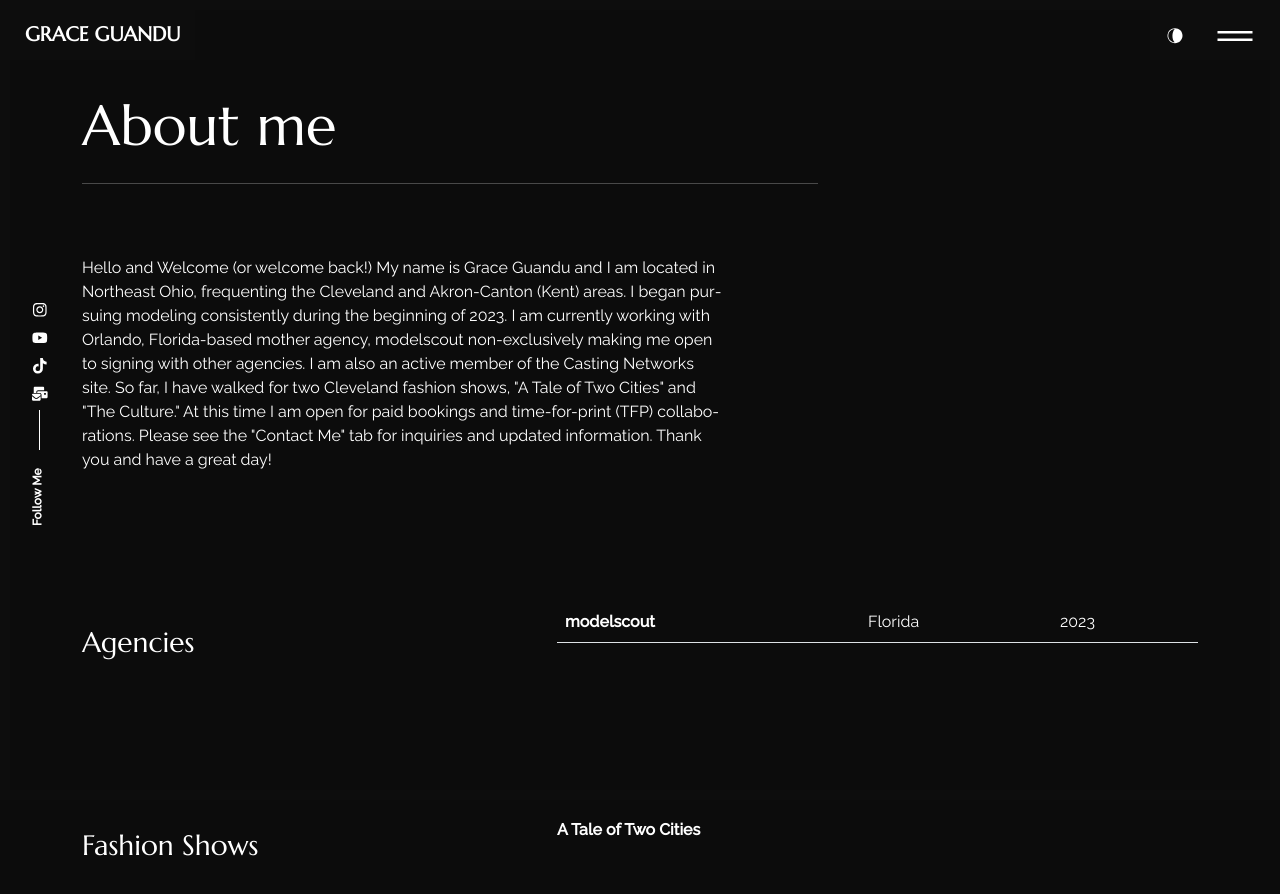
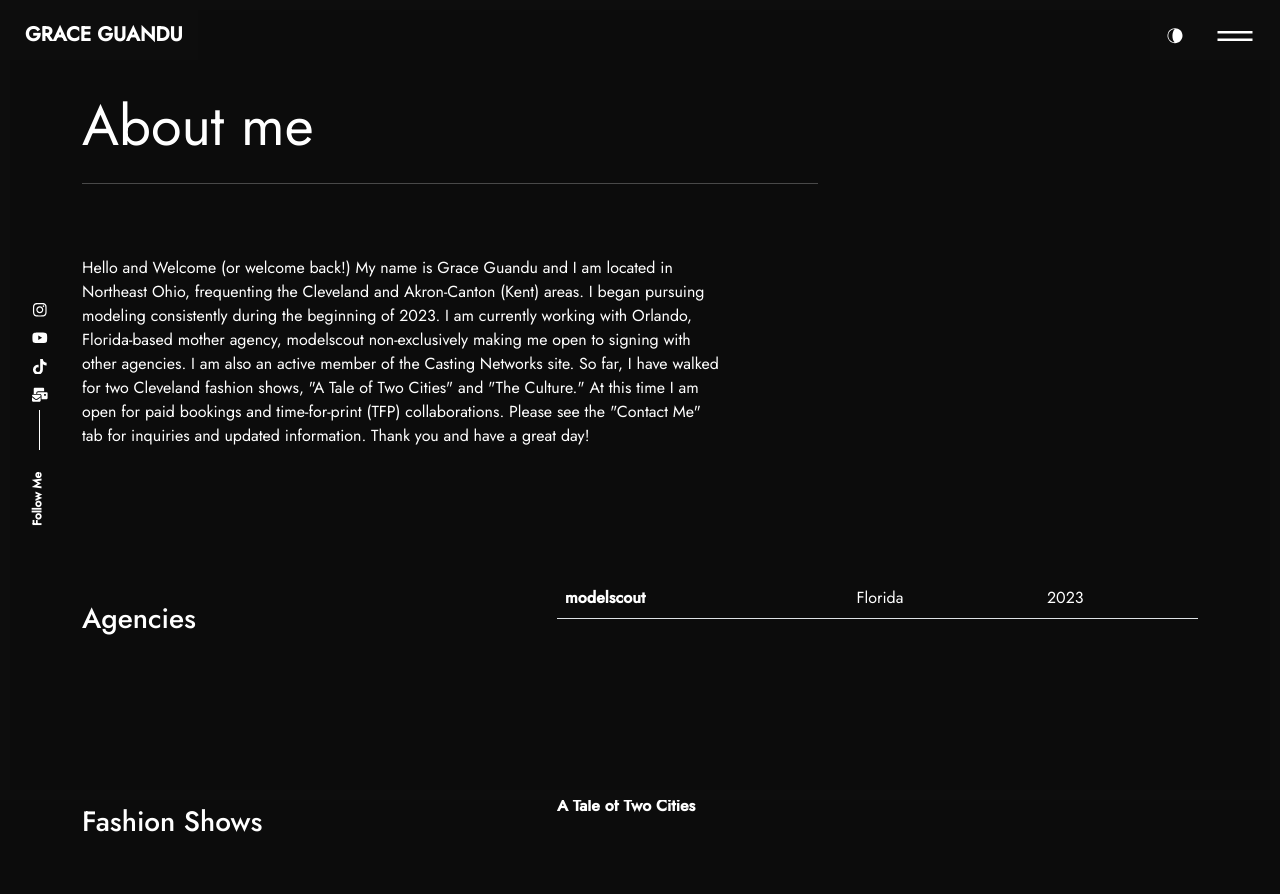
Before and after one commit to ProgrammingPete/grace-model-react-website, a React (Create React App) app: page /about in a window 1280 px wide. After the commit the page ends 871 px from the top, so only its background shows below. Built offline with nearby package versions, Linux system fonts and the light colour scheme; what aws-amplify would draw is missing.

Commit message:
change font

```diff
--- a/public/index.html
+++ b/public/index.html
@@ -11,6 +11,7 @@
     <link rel="preconnect" href="https://fonts.gstatic.com">
     <link href="https://fonts.googleapis.com/css2?family=Marcellus&display=swap" rel="stylesheet">
     <link href="https://fonts.googleapis.com/css2?family=Raleway:ital,wght@0,400;0,500;1,400;1,500&display=swap" rel="stylesheet">
+    <link href="https://fonts.googleapis.com/css2?family=Jost:ital,wght@0,400;0,500;1,400;1,500&display=swap" rel="stylesheet">
 
 </head>
 
--- a/src/header/style.css
+++ b/src/header/style.css
@@ -27,7 +27,7 @@
     border: unset;
     background: var(--primary-color);
     font-size: 1.25rem;
-    font-family: Marcellus;
+    font-family: Jost;
     color: var(--text-color-2);
     line-height: 2;
     height: 50px;
@@ -180,7 +180,7 @@
     transition: color 250ms cubic-bezier(0, 0, 0.58, 1) 0s;
     padding: 4px 0px;
     text-decoration: none;
-    font-family: Marcellus;
+    font-family: Jost;
 }
 
 .the_menu .menu_item>a:hover {
@@ -195,7 +195,7 @@
 
 .menu_footer {
     bottom: 0;
-    font-family: Marcellus;
+    font-family: Jost;
     font-size: 14px;
     background: var(--primary-color);
 }
--- a/src/index.css
+++ b/src/index.css
@@ -30,7 +30,7 @@ body {
     overflow-y: visible;
     background-color: var(--bg-color);
     color: var(--text-color);
-    font-family: 'Raleway', sans-serif;
+    font-family: 'Jost', sans-serif;
     -webkit-font-smoothing: antialiased;
     -moz-osx-font-smoothing: grayscale;
     padding-top: 60px;
@@ -48,7 +48,7 @@ h3,
 h4,
 h5,
 h6 {
-    font-family: Marcellus;
+    font-family: Jost;
 }
 
 a,
--- a/src/pages/about/style.css
+++ b/src/pages/about/style.css
@@ -15,7 +15,7 @@
     font-size: 16px;
     font-weight: 700;
     margin: 15px 0 20px;
-    font-family: 'Raleway';
+    font-family: 'Jost';
 }
 
 .progress {
```
